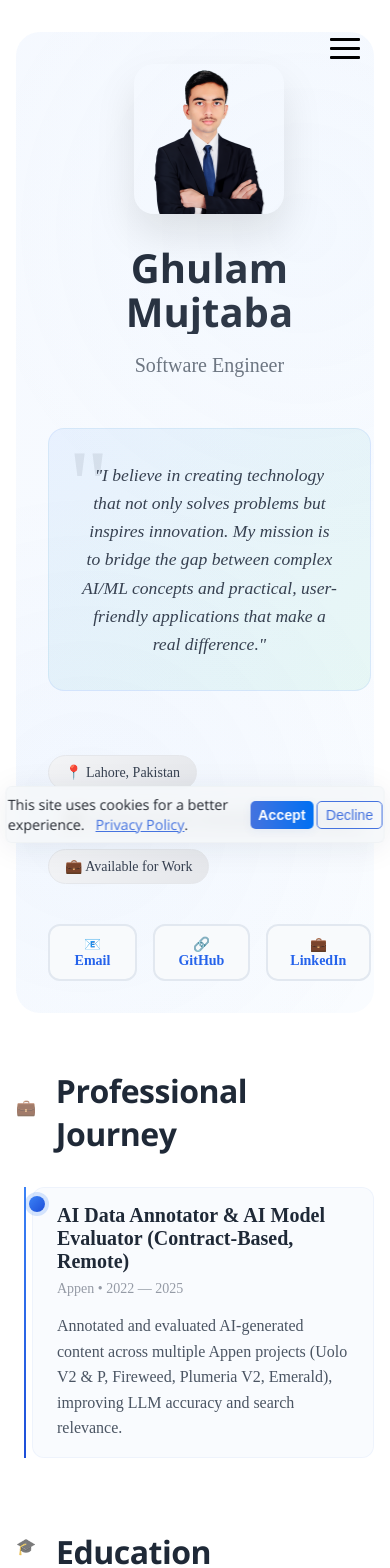
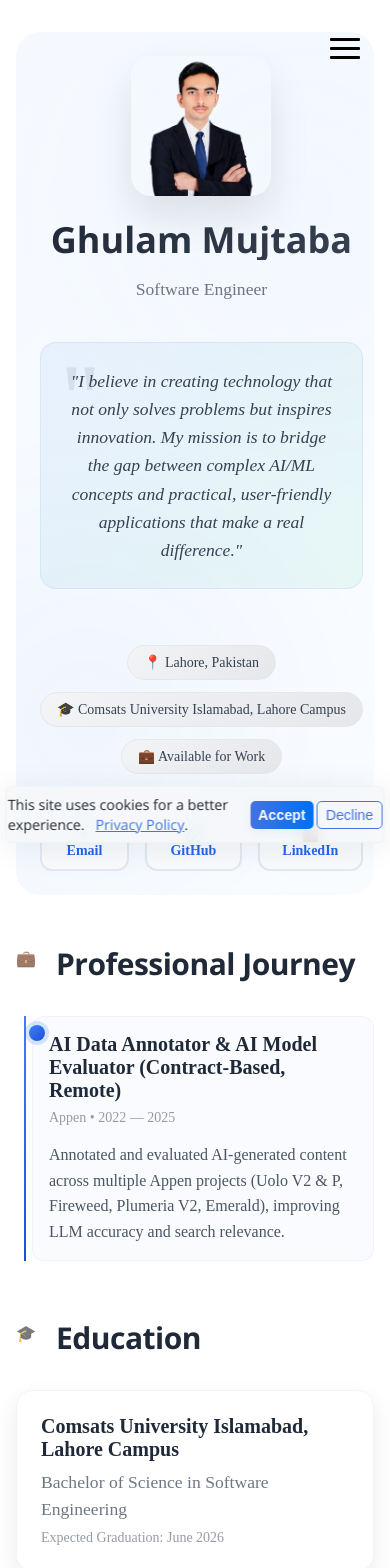
Before and after one commit to ghulam-mujtaba5/MyPortfolio, a Next.js app: page /about in a window 390 px wide. Shown: the top 1568 px of the page. Built offline with nearby package versions, Linux system fonts and the light colour scheme.

Commit message:
feat: Refactor About Page by removing duplicate Professional Journey and Education sections to streamline content

```diff
--- a/components/AboutPage/AboutPageCommon.module.css
+++ b/components/AboutPage/AboutPageCommon.module.css
@@ -219,13 +219,13 @@
   transition: opacity 0.3s ease;
 }
 
-.cardHover:hover::before {
-  opacity: 1;
+.cardHover:hover {
+  transform: translateY(-6px);
+  box-shadow: 0 20px 40px rgba(0,0,0,0.12);
 }
 
-.cardHover:hover {
-  transform: translateY(-8px);
-  box-shadow: 0 20px 40px rgba(0,0,0,0.15);
+.cardHover {
+  transition: all 0.3s cubic-bezier(0.4, 0, 0.2, 1);
 }
 
 .statCard {
@@ -423,15 +423,15 @@
 }
 
 .fadeInUp {
-  animation: fadeInUp 600ms ease both;
+  animation: fadeInUp 800ms ease both;
 }
 
 .fadeInLeft {
-  animation: fadeInLeft 600ms ease both;
+  animation: fadeInLeft 800ms ease both 0.1s;
 }
 
 .fadeInRight {
-  animation: fadeInRight 600ms ease both;
+  animation: fadeInRight 800ms ease both 0.2s;
 }
 
 @keyframes fadeInUp {
@@ -633,41 +633,60 @@
   transform: translateY(1px) scale(0.998);
 }
 
+/* Enhanced responsive and spacing improvements */
 @media (max-width: 768px) {
   .container {
     padding: 2rem 1rem;
   }
 
   .hero {
-    padding: 2rem;
-    margin-bottom: 3rem;
+    padding: 1.5rem;
+    margin-bottom: 2.5rem;
   }
 
   .heroContent {
     grid-template-columns: 1fr;
     text-align: center;
-    gap: 2rem;
+    gap: 1.5rem;
   }
 
   .avatar {
-    width: 150px;
-    height: 150px;
+    width: 140px;
+    height: 140px;
     margin: 0 auto;
   }
 
   .title {
-    font-size: 2.5rem;
+    font-size: 2.25rem;
+  }
+
+  .subtitle {
+    font-size: 1.1rem;
+  }
+
+  .missionStatement {
+    padding: 1.5rem;
+    margin: 1.5rem 0;
+  }
+
+  .chips {
+    justify-content: center;
+  }
+
+  .socials {
+    justify-content: center;
   }
 
   .statsGrid,
   .funFactsGrid,
   .achievementsGrid {
     grid-template-columns: 1fr;
+    gap: 16px;
   }
 
   .skillsGrid {
     grid-template-columns: 1fr;
-    gap: 20px;
+    gap: 16px;
   }
 
   .certificationsGrid {
@@ -681,17 +700,19 @@
   }
 
   .ctaTitle {
-    font-size: 2rem;
+    font-size: 1.875rem;
   }
 
   .ctaButtons {
     flex-direction: column;
     align-items: center;
+    gap: 12px;
   }
 
   .ctaButton {
     width: 100%;
-    max-width: 280px;
+    max-width: 260px;
+    padding: 12px 24px;
   }
 
   .timeline {
@@ -705,4 +726,17 @@
   .timelineItem::before {
     left: -4px;
   }
+
+  .timelineItemFeatured {
+    padding: 1rem;
+    margin-left: 0;
+  }
+
+  .prominentTitle {
+    font-size: 1.875rem;
+  }
+
+  .section {
+    margin-bottom: 3rem;
+  }
 }
--- a/components/AboutPage/AboutPageLight.module.css
+++ b/components/AboutPage/AboutPageLight.module.css
@@ -162,3 +162,13 @@
   border-color: #4573df;
   transform: translateY(-2px);
 }
+
+.ctaPrimary:focus {
+  outline: none;
+  box-shadow: 0 0 0 4px rgba(69,115,223,0.18);
+}
+
+.ctaSecondary:focus {
+  outline: none;
+  box-shadow: 0 0 0 4px rgba(69,115,223,0.12);
+}
--- a/pages/about.js
+++ b/pages/about.js
@@ -469,47 +469,7 @@ export default function AboutPage() {
           </div>
         </section>
 
-        {/* Experience timeline */}
-        <section className={`${common.section} ${common.fadeInLeft}`} aria-labelledby="experience-heading">
-          <div className={common.sectionHeader}>
-            <span className={common.sectionIcon}>💼</span>
-            <h2 id="experience-heading" className={common.sectionTitle}>Professional Journey</h2>
-          </div>
-          <div className={common.timeline}>
-            {experience.map((e, idx) => (
-              <div className={common.timelineItem} key={idx}>
-                <div className={common.contentCol}>
-                  <h3 className={common.itemTitle}>{e.role}</h3>
-                  <p className={`${common.itemMeta} ${theme === 'dark' ? dark.itemMeta : light.itemMeta}`}>
-                    {e.company} • <time>{e.start}</time> — <time>{e.end}</time>
-                  </p>
-                  <p className={`${common.itemDesc} ${theme === 'dark' ? dark.subtitle : light.subtitle}`}>
-                    {e.description}
-                  </p>
-                </div>
-              </div>
-            ))}
-          </div>
-        </section>
-
-        {/* Education */}
-        <section className={`${common.section} ${common.fadeInRight}`} aria-labelledby="education-heading">
-          <div className={common.sectionHeader}>
-            <span className={common.sectionIcon}>🎓</span>
-            <h2 id="education-heading" className={common.sectionTitle}>Education</h2>
-          </div>
-          <div className={`${common.card} ${theme === 'dark' ? dark.card : light.card}`}>
-            <h3 style={{ margin: '0 0 8px 0', fontSize: '1.25rem', fontWeight: 600 }}>
-              Comsats University Islamabad, Lahore Campus
-            </h3>
-            <p className={`${common.subtitle} ${theme === 'dark' ? dark.subtitle : light.subtitle}`} style={{ margin: 0 }}>
-              Bachelor of Science in Software Engineering
-            </p>
-            <p className={`${common.itemMeta} ${theme === 'dark' ? dark.itemMeta : light.itemMeta}`} style={{ marginTop: 8 }}>
-              Expected Graduation: June 2026
-            </p>
-          </div>
-        </section>
+        {/* Professional Journey and Education moved up after hero - removing duplicates */}
 
         {/* Projects removed from About page to avoid duplication — see /projects for full listing */}
 
```
